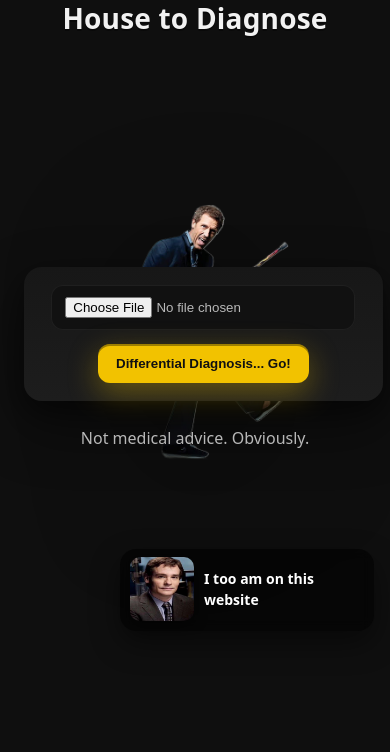
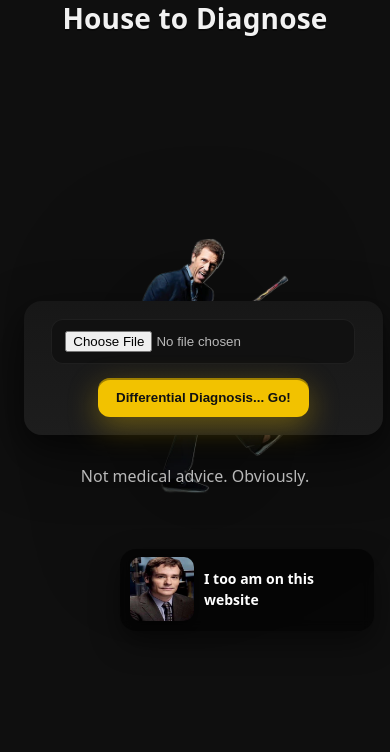
Before and after one commit to NKalus/HouseDDX, a Flask app: page / in a window 390 px wide. Shown: the part 197-949 px from the top of the page. Run offline with Flask 3, Linux system fonts and the light colour scheme; some libraries are stand-ins or nearby versions.

Commit message:
Update style.css

```diff
--- a/static/style.css
+++ b/static/style.css
@@ -20,22 +20,22 @@ body{
   overflow-x:hidden;
 }
 
-/* Ensure only intended images influence layout */
+/* Keep random <img> from affecting layout */
 img{ max-width:100%; height:auto }
 .house-bg, .wilson-corner img{ max-width:none }
 
-/* ---- House background image (fixed, behind) ---- */
+/* ---- House background image (fixed, behind UI) ---- */
 .house-bg{
   position:fixed;
   left:50%;
-  top:58%;                         /* baseline; desktop/mobile tweak below */
+  top:58%; /* baseline; desktop & mobile adjust below */
   transform:translate(-50%, -50%);
   width:min(78vw, 780px);
   max-width:1000px;
   height:auto;
   pointer-events:none;
   user-select:none;
-  z-index:1;                        /* behind content */
+  z-index:1; /* behind .wrap (z-index:2) */
   filter:drop-shadow(0 30px 60px rgba(0,0,0,.6));
 }
 
@@ -67,6 +67,7 @@ h1{
   box-shadow:0 24px 60px rgba(0,0,0,.45), 0 10px 24px rgba(0,0,0,.35);
   width:min(900px, 92vw);
 }
+
 .card .row{
   display:flex;
   gap:14px;
@@ -74,6 +75,7 @@ h1{
   align-items:center;
   flex-wrap:wrap;
 }
+
 input[type="file"]{
   appearance:none;
   border:none;
@@ -85,6 +87,7 @@ input[type="file"]{
   width:min(520px, 78vw);
   box-shadow:inset 0 0 0 1px rgba(255,255,255,.06);
 }
+
 button{
   appearance:none;
   border:none;
@@ -136,19 +139,19 @@ button:active{ transform:translateY(1px) }
 
 /* ---------- Responsive layout ---------- */
 
-/* DESKTOP: header above head, House slightly lower */
+/* DESKTOP: header stays above head; House slightly lower */
 @media (min-width: 901px){
-  .wrap h1{ margin-top:-2vh; }     /* raise header; adjust -1 to -4vh if needed */
+  .wrap h1{ margin-top:-3vh; }       /* lift header a bit */
   main.wrap > form.card{ margin-top:1.2rem; }
-  .house-bg{ top:62%; }            /* bump to 63–65% if his head still touches */
+  .house-bg{ top:66%; }              /* lower House so head clears header */
 }
 
-/* MOBILE: push upload card + disclaimer to around knees */
+/* MOBILE: push card + disclaimer down near knees */
 @media (max-width: 900px){
-  main.wrap > form.card{ margin-top:27vh !important; }  /* 26–30vh to fine-tune */
-  .disclaimer{ margin-top:3vh !important; }
+  main.wrap > form.card{ margin-top:31vh !important; } /* 30–33vh to fine-tune */
+  .disclaimer{ margin-top:3.5vh !important; }
   .house-bg{
-    top:64%;
+    top:68%;
     transform:translate(-50%, -52%);
     width:min(90vw, 600px);
   }
```
